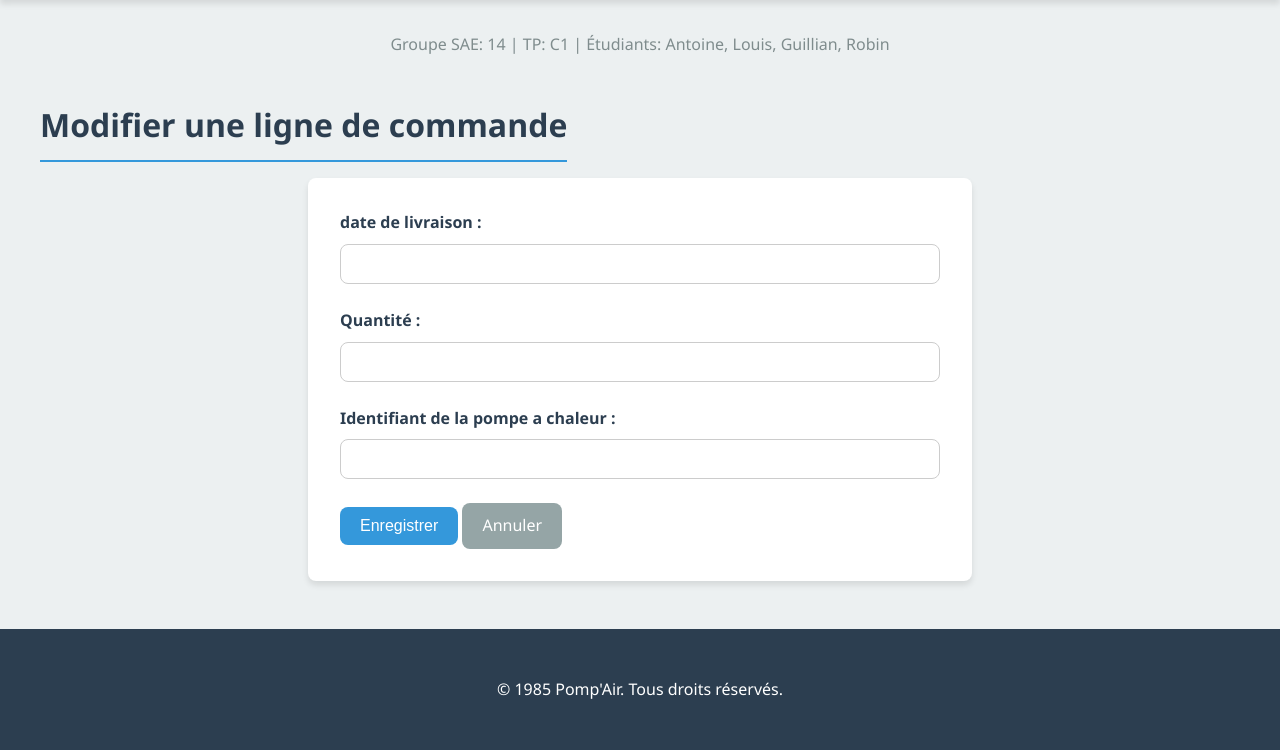
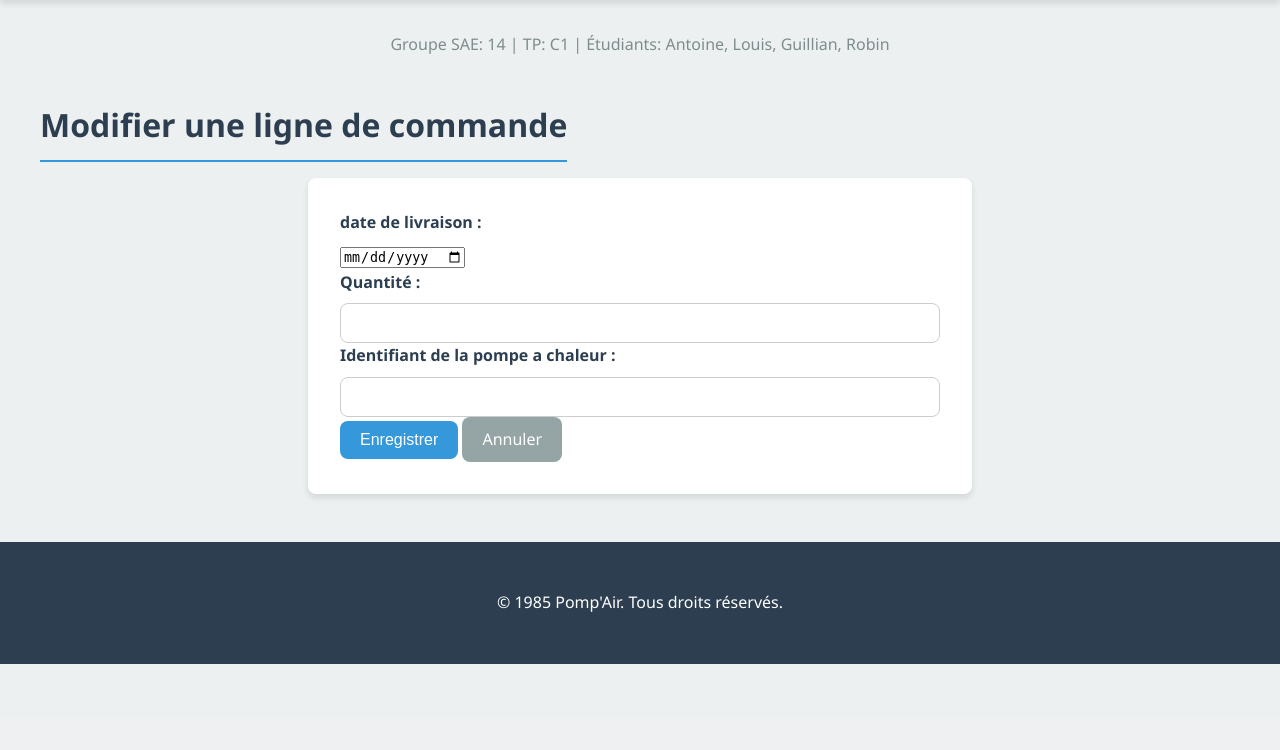
Before and after one commit to Louis7012/sae-1.04, a Flask app: template testantigravity/templates/ligne_de_commande/edit_ligne_de_commande.html in a window 1280 px wide. Shown: the part 83-833 px from the top of the page. After the commit the page ends 747 px from the top, so only its background shows below. Run offline with Flask 3, Linux system fonts and the light colour scheme; the template is opened without the code that fills it, so the values that code supplies are empty.

Commit message:
Change input type for date field in form

```diff
--- a/testantigravity/templates/ligne_de_commande/edit_ligne_de_commande.html
+++ b/testantigravity/templates/ligne_de_commande/edit_ligne_de_commande.html
@@ -8,17 +8,17 @@
 <form action="/ligne_de_commande/edit" method="post">
     <input type="hidden" name="id_ligne_de_commande" value="{{ ligne_de_commande.id_ligne_de_commande }}">
 
-    <div class="form-group">
+    <div class="mb-3">
         <label for="date_livraison">date de livraison :</label>
-        <input type="text" name="date_livraison" id="date_livraison" value="{{ ligne_de_commande.date_livraison }}" required>
+        <input type="date" name="date_livraison" id="date_livraison" value="{{ ligne_de_commande.date_livraison }}" required>
     </div>
 
-    <div class="form-group">
+    <div class="mb-3">
         <label for="quantite">Quantité :</label>
         <input type="number" name="quantite" id="quantite" value="{{ ligne_de_commande.quantite }}" required>
     </div>
 
-    <div class="form-group">
+    <div class="mb-3">
         <label for="id_pompe_a_chaleur">Identifiant de la pompe a chaleur :</label>
         <input type="text" name="id_pompe_a_chaleur" id="id_pompe_a_chaleur" value="{{ ligne_de_commande.id_pompe_a_chaleur }}">
     </div>
```
